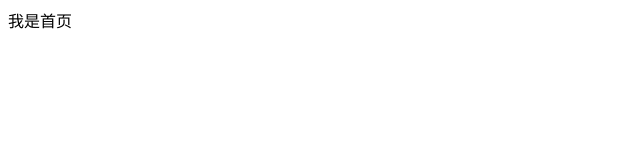
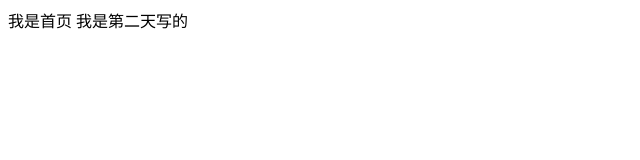
Before and after one commit to tianwater1604/mywebMeiTuan, a plain HTML site: page index.html in a window 1280 px wide. Shown: the whole page, without its empty margins (0-640 px from the left). Drawn offline with Linux system fonts and the light colour scheme.

Commit message:
第二天的

```diff
--- a/index.html
+++ b/index.html
@@ -6,6 +6,7 @@
 </head>
 <body>
     我是首页
+    我是第二天写的
 
 </body>
 </html>
```
